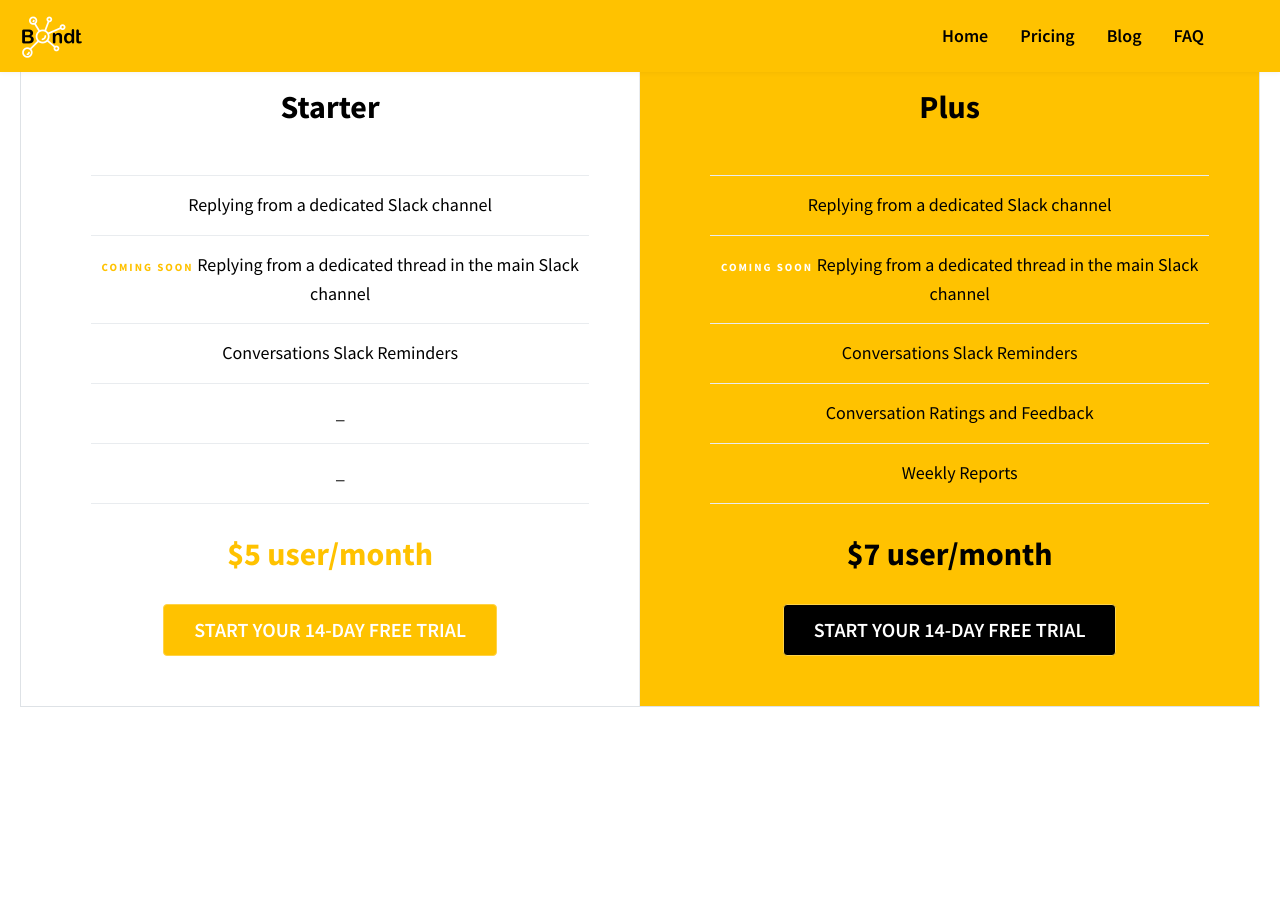
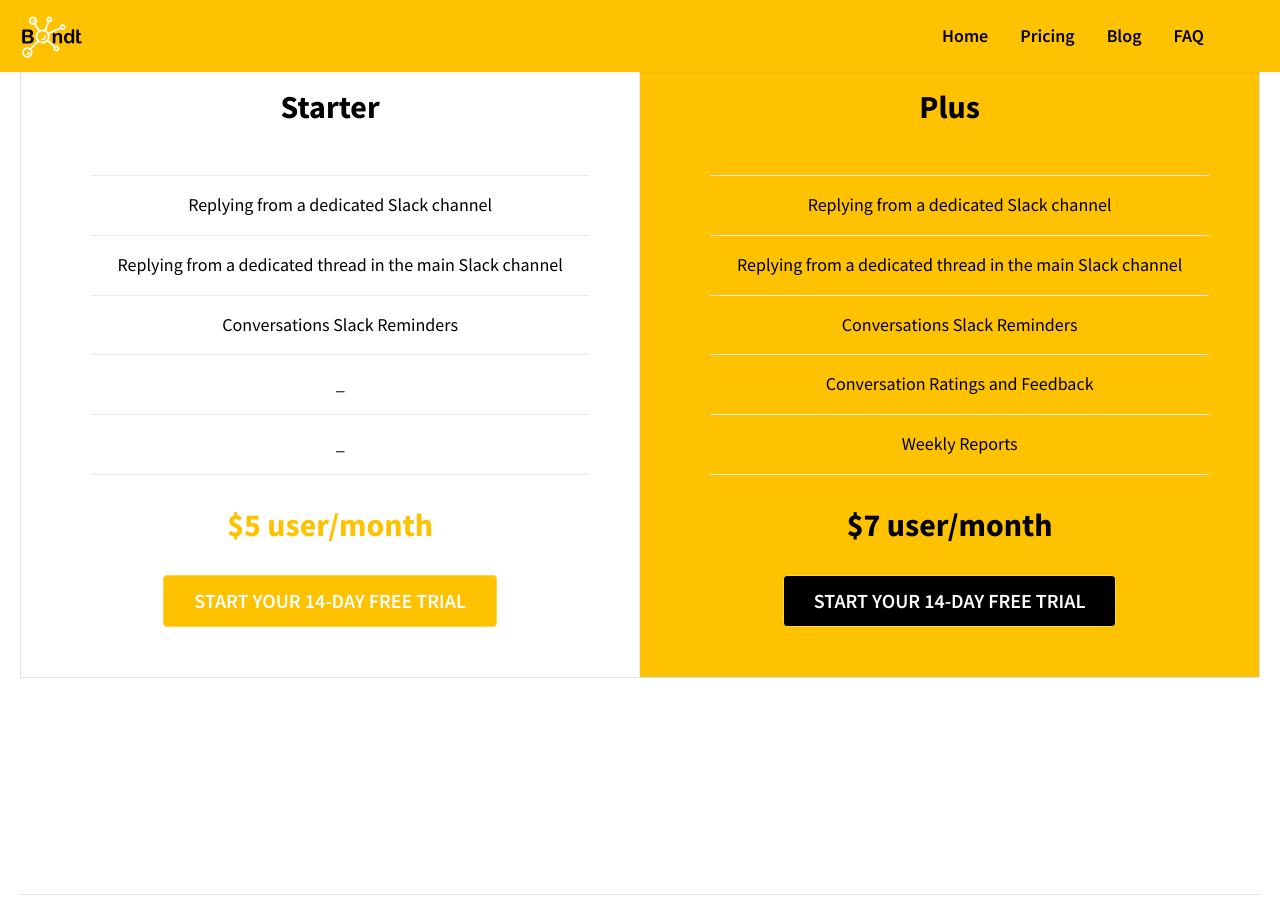
Before and after one commit to engnaruto/bondt-website, a Jekyll site: the page built from pricing.html, in a window 1280 px wide and 900 px high, scrolled down 310 px. Built offline with Jekyll 4.4.1, drawn with Linux system fonts in a browser that asks for light colours.

Commit message:
Remove coming soon tag from home and pricing page

```diff
--- a/index.html
+++ b/index.html
@@ -97,7 +97,6 @@ sitemap: true
     <div class="container">
       <div class="service-wrapper">
         <div class="service-feature">
-          <span class="badge">COMING SOON</span>
           <h3 class="title">Weekly Performance Statistics</h3>
           <ul class="list green">
             <li>
--- a/pricing.html
+++ b/pricing.html
@@ -15,7 +15,7 @@ sitemap: true
         <h2 class="pricing-header">Starter</h2>
         <ul class="pricing-features">
           <li class="pricing-features-item"> Replying from a dedicated Slack channel</li>
-          <li class="pricing-features-item"><span class="coming-soon-2">COMING SOON</span> Replying from a dedicated thread in the main Slack channel</li>
+          <li class="pricing-features-item">Replying from a dedicated thread in the main Slack channel</li>
           <li class="pricing-features-item">Conversations Slack Reminders</li>
           <li class="pricing-features-item">_</li>
           <li class="pricing-features-item">_</li>
@@ -28,7 +28,7 @@ sitemap: true
         <h2 class="pricing-header">Plus</h2>
         <ul class="pricing-features">
           <li class="pricing-features-item">Replying from a dedicated Slack channel</li>
-          <li class="pricing-features-item"><span class="coming-soon">COMING SOON</span> Replying from a dedicated thread in the main Slack channel</li>
+          <li class="pricing-features-item">Replying from a dedicated thread in the main Slack channel</li>
           <li class="pricing-features-item">Conversations Slack Reminders</li>
           <li class="pricing-features-item">Conversation Ratings and Feedback</li>
           <li class="pricing-features-item">Weekly Reports</li>
```
